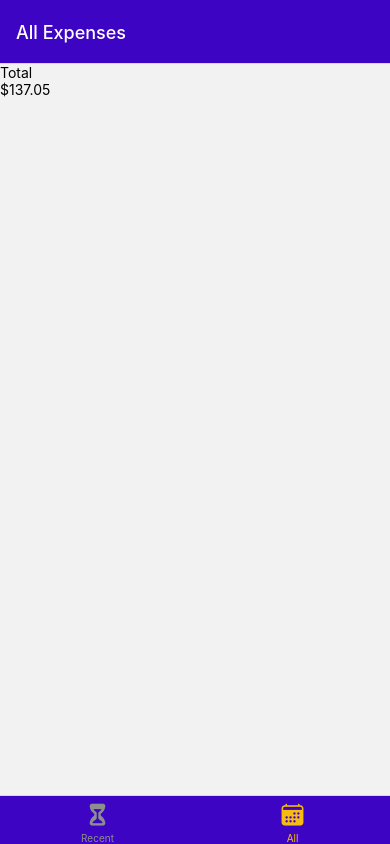
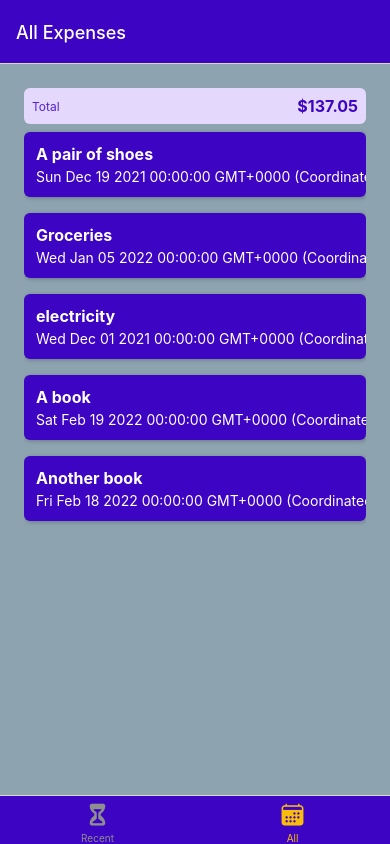
Before and after one commit to headhunter225014/Expenses_Track_APP_RN, a React Native app: screen /AllExpenses in a window 390 px wide. Built offline with nearby package versions, Linux system fonts and the light colour scheme.

Commit message:
Third commit
Added styling to expense litst.

```diff
--- a/App.js
+++ b/App.js
@@ -49,7 +49,7 @@ function ExpensesOverview() {
 export default function App() {
   return (
       <>
-        <StatusBar style='auto'/>
+        <StatusBar style='light'/>
         <NavigationContainer>
           <Stack.Navigator>
             <Stack.Screen name="ExpensesOverview"
--- /dev/null
+++ b/components/expensesOutput/ExpenseItem.js
@@ -0,0 +1,61 @@
+import {Text, Pressable, View, StyleSheet} from "react-native";
+import {GlobalStyles} from "../../constants/styles";
+
+function ExpenseItem({description, date, amount}) {
+    return (
+        <Pressable>
+            <View style={styles.expenseItem}>
+                <View>
+                    <Text style={[styles.textBase, styles.description]}>
+                        {description}
+                    </Text>
+                    <Text style={styles.textBase}>
+                        {date.toString()}
+                    </Text>
+                </View>
+                <View style={styles.priceContainer}>
+                    <Text style={styles.amount}>
+                        {amount}
+                    </Text>
+                </View>
+            </View>
+        </Pressable>
+    );
+}
+
+export default ExpenseItem;
+
+const styles = StyleSheet.create({
+    expenseItem: {
+        padding: 12,
+        marginVertical: 8,
+        backgroundColor: GlobalStyles.colors.primary500,
+        flexDirection: 'row',
+        justifyContent: "space-between",
+        borderRadius: 6,
+        shadowColor: GlobalStyles.colors.gray500,
+        shadowRadius: 4,
+        shadowOffset: {width: 1, height: 1},
+        shadowOpacity: 0.4
+    },
+    textBase: {
+        color: 'white'
+    },
+    description: {
+        fontSize: 16,
+        marginBottom: 4,
+        fontWeight: 'bold'
+    },
+    priceContainer: {
+        paddingHorizontal: 12,
+        paddingVertical: 4,
+        backgroundColor: 'white',
+        justifyContent: 'center',
+        alignItems: 'center',
+        borderRadius: 4
+    },
+    amount: {
+        color: GlobalStyles.colors.primary500,
+        fontWeight: 'bold'
+    }
+});
--- a/components/expensesOutput/ExpensesList.js
+++ b/components/expensesOutput/ExpensesList.js
@@ -1,5 +1,23 @@
-function ExpensesList() {
+import {View, Text, FlatList, StyleSheet} from "react-native";
+import ExpenseItem from "./ExpenseItem";
 
+function renderExpenseItem(itemData) {
+    return(
+        <View>
+            <ExpenseItem {...itemData.item}/>
+        </View>
+    );
+};
+
+function ExpensesList({expenses}) {
+    return (
+        <>
+            <FlatList data={expenses} renderItem={renderExpenseItem}
+                      keyExtractor={(item) => item.id}/>
+        </>
+    );
 }
 
+
+
 export default ExpensesList;
--- a/components/expensesOutput/ExpensesOutput.js
+++ b/components/expensesOutput/ExpensesOutput.js
@@ -1,6 +1,7 @@
-import {View, Text, FlatList} from "react-native";
+import {View, Text, FlatList, StyleSheet} from "react-native";
 import ExpensesList from "./ExpensesList";
 import ExpensesSummary from "./ExpensesSummary";
+import {GlobalStyles} from "../../constants/styles";
 
 const DUMMY_EXPENSES =[
     {
@@ -36,11 +37,19 @@ const DUMMY_EXPENSES =[
 ];
 function ExpensesOutput({expenses, expensesPeriod}) {
     return (
-        <View>
+        <View style={styles.container}>
             <ExpensesSummary expenses={DUMMY_EXPENSES } periodName={expensesPeriod}/>
-            <ExpensesList/>
+            <ExpensesList expenses={DUMMY_EXPENSES}/>
         </View>
     );
 }
 
 export default ExpensesOutput;
+
+const styles = StyleSheet.create({
+    container: {
+        padding: 24,
+        backgroundColor: '#8da4b0',
+        flex: 1
+    }
+});
--- a/components/expensesOutput/ExpensesSummary.js
+++ b/components/expensesOutput/ExpensesSummary.js
@@ -1,4 +1,5 @@
-import {Text, View} from "react-native";
+import {Text, View, StyleSheet} from "react-native";
+import {GlobalStyles} from "../../constants/styles";
 
 function ExpensesSummary({expenses, periodName}) {
     const expensesSum = expenses.reduce((sum, expense) => {
@@ -7,15 +8,31 @@ function ExpensesSummary({expenses, periodName}) {
 
 
     return (
-        <View>
-            <Text>
-                {periodName}
-            </Text>
-            <Text>
-                ${expensesSum.toFixed(2)}
-            </Text>
+        <View style={styles.container}>
+            <Text style={styles.period}>{periodName}</Text>
+            <Text style={styles.sum}>${expensesSum.toFixed(2)}</Text>
         </View>
     );
 }
 
 export default ExpensesSummary;
+
+const styles = StyleSheet.create({
+    container: {
+        padding: 8,
+        backgroundColor: GlobalStyles.colors.primary50,
+        borderRadius: 6,
+        flexDirection: 'row',
+        justifyContent: 'space-between',
+        alignItems: 'center'
+    },
+    period: {
+        fontSize: 12,
+        color: GlobalStyles.colors.primary400
+    },
+    sum: {
+        fontSize: 16,
+        fontWeight: 'bold',
+        color: GlobalStyles.colors.primary500
+    },
+});
--- a/package.json
+++ b/package.json
@@ -15,9 +15,12 @@
     "expo": "~48.0.6",
     "expo-status-bar": "~1.4.4",
     "react": "18.2.0",
+    "react-hot-toast": "^2.4.0",
     "react-native": "0.71.3",
+    "react-native-paper": "^5.3.1",
     "react-native-safe-area-context": "4.5.0",
-    "react-native-screens": "~3.20.0"
+    "react-native-screens": "~3.20.0",
+    "expo-constants": "~14.2.1"
   },
   "devDependencies": {
     "@babel/core": "^7.20.0"
```
Also changed, not shown: 1 other file (tests, documents, lock files or other folders).
